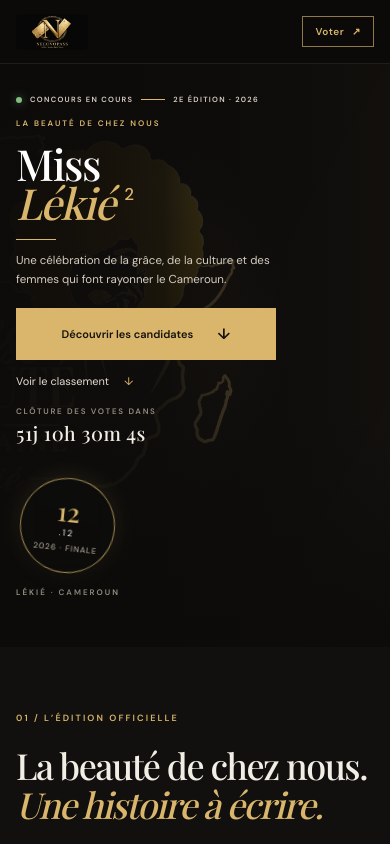
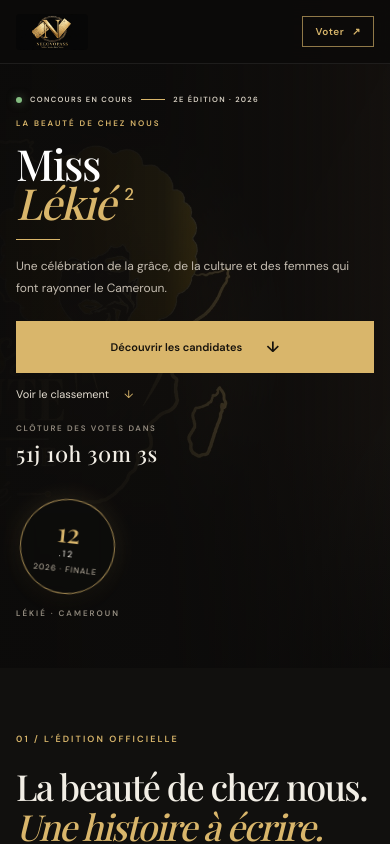
Before and after one commit to movic-max/neeovopass, a Next.js app: page /evenement/miss-lekie-2e-edition in a window 390 px wide. Shown: the top 844 px of the page. Built offline with nearby package versions, Linux system fonts and the light colour scheme; no server answers; the database is empty; a web font is replaced by a local one.

Commit message:
Revert "Fix mobile hero text overlap on hero image artwork"
This reverts commit f6844ba72d226af2f110a2da40c3d8575eb37592.

```diff
--- a/app/detail.css
+++ b/app/detail.css
@@ -1058,11 +1058,8 @@
   }
 
   .event-cover-copy p.hero-copy {
-    font-size: 11.5px;
-    line-height: 1.65;
-    margin: 12px 0 18px;
-    max-width: min(260px, 68vw);
-    color: #d5cdc0;
+    font-size: 12px;
+    margin: 16px 0 22px;
   }
 
   .event-hero-actions {
```
Also changed, not shown: app/globals.css.
